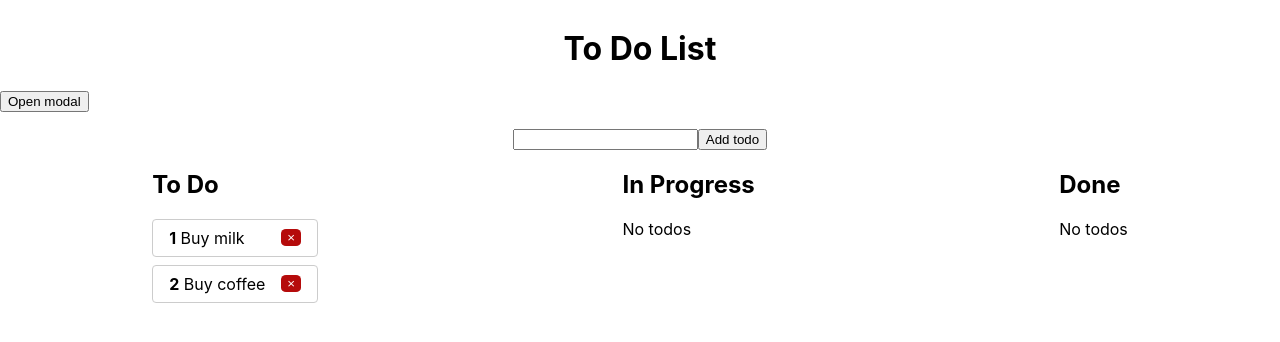
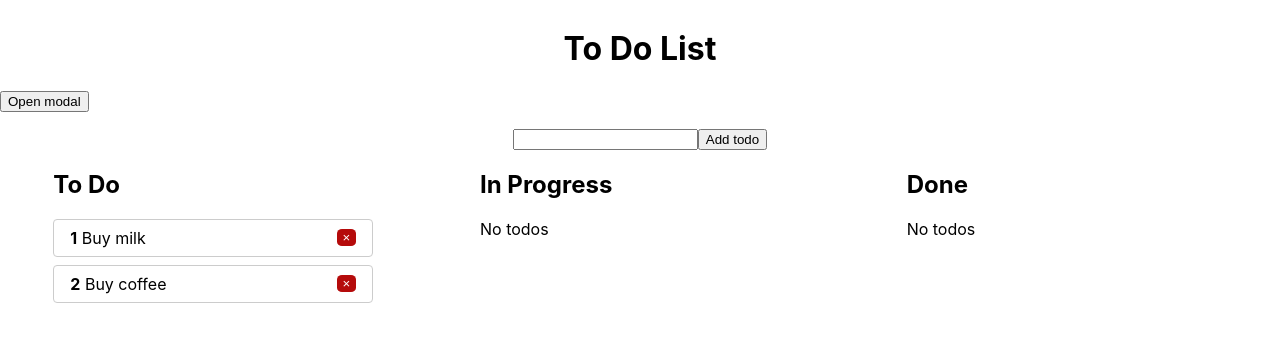
Before and after one commit to MashaLarchenko/test-react-app, a React (Create React App) app in the folder test-app/: page / in a window 1280 px wide. Shown: the top 342 px of the page. Built offline with nearby package versions, Linux system fonts and the light colour scheme.

Commit message:
refactor

```diff
--- a/test-app/src/ToDo/Container.js
+++ b/test-app/src/ToDo/Container.js
@@ -24,16 +24,15 @@ export default function Container({ columns, todos, onToggle, loading }) {
     newTasksIds.splice(source.index, 1);
     newTasksIds.splice(destination.index, 0, +draggableId);
     sourceColumn[0].tasksIds = newTasksIds;
-    let newColData = []
+    let newColData = [];
     newColumns.forEach(column => {
       if (column.id === sourceColumn[0].id) {
-        newColData.push(sourceColumn[0])
-      } else{
-        newColData.push(column)
+        newColData.push(sourceColumn[0]);
+      } else {
+        newColData.push(column);
       }
       setColumns(newColData);
     });
-
   }
 
   return (
@@ -55,21 +54,33 @@ export default function Container({ columns, todos, onToggle, loading }) {
             <React.Fragment>
               {tasks.length ? (
                 <Droppable droppableId={column.id}>
-                  {(provided, snapshot) => (
-                    <div ref={provided.innerRef} {...provided.droppableProps}>
+                  {(provided, snapshot) => {
+                    let draggingEvOver = "";
+                    if (snapshot.isDraggingOver) {
+                      draggingEvOver = "onDragOver";
+                    }
+                    return (
+                      <div
+                        ref={provided.innerRef}
+                        {...provided.droppableProps}
+                        isDraggingOver={snapshot.isDraggingOver}
+                        className={'listContainer'}
+                      >
                         <ToDoList
                           todos={tasks}
                           onToggle={onToggle}
                           title={column.title}
                           tasks={column.tasks}
                           className={classes.join(" ")}
+                          draggingEvOver={draggingEvOver}
                         />
                         {provided.placeholder}
                       </div>
-                  )}
+                    );
+                  }}
                 </Droppable>
               ) : loading ? null : (
-                <div>
+                <div className={'listContainer'}>
                   <h2>{column.title}</h2>
                   <p>No todos</p>
                 </div>
--- a/test-app/src/ToDo/ToDoList.js
+++ b/test-app/src/ToDo/ToDoList.js
@@ -2,21 +2,22 @@ import React from "react";
 import PropTypes from "prop-types";
 import ToDoItem from "./ToDoItem";
 import { Draggable } from "react-beautiful-dnd";
-import styled from "styled-components";
 
 const styles = {
   ul: {
     listStyle: "none",
     margin: 0,
-    padding: 0
+    padding: 0,
+    height: '100%'
   }
 };
 
 function ToDoList(props) {
+  const colorDragOver = props.draggingEvOver
 
   return (
-    <ul style={styles.ul}>
-      <h2>{props.title}</h2>
+    <ul style={styles.ul} className={colorDragOver}>
+      <h2 style={{backgroundColor:'white'}}>{props.title}</h2>
       {props.todos.map((todo, index) => {
         return (
           <Draggable
--- a/test-app/src/index.css
+++ b/test-app/src/index.css
@@ -78,6 +78,11 @@ code {
   background-color: lightgreen;
 }
 
+.onDragOver {
+  background-color: skyblue;
+
+}
+
 .todoItem {
   display: flex;
   justify-content: space-between;
@@ -88,3 +93,7 @@ code {
   margin-bottom: .5rem;
   /* background: white; */
 }
+
+.listContainer {
+  width: 25%;
+}
```
Lines whose indentation alone changed are shown as unchanged.
